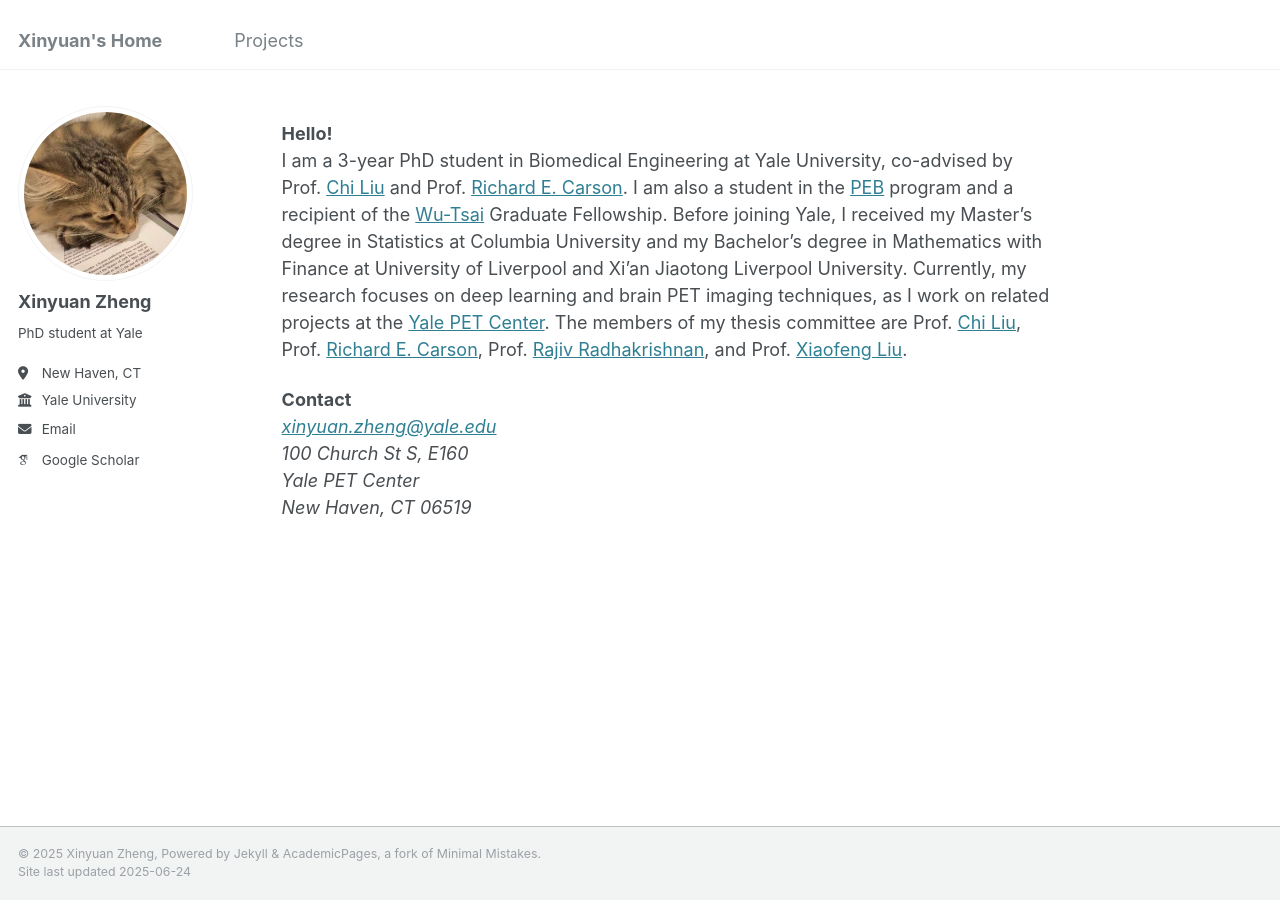
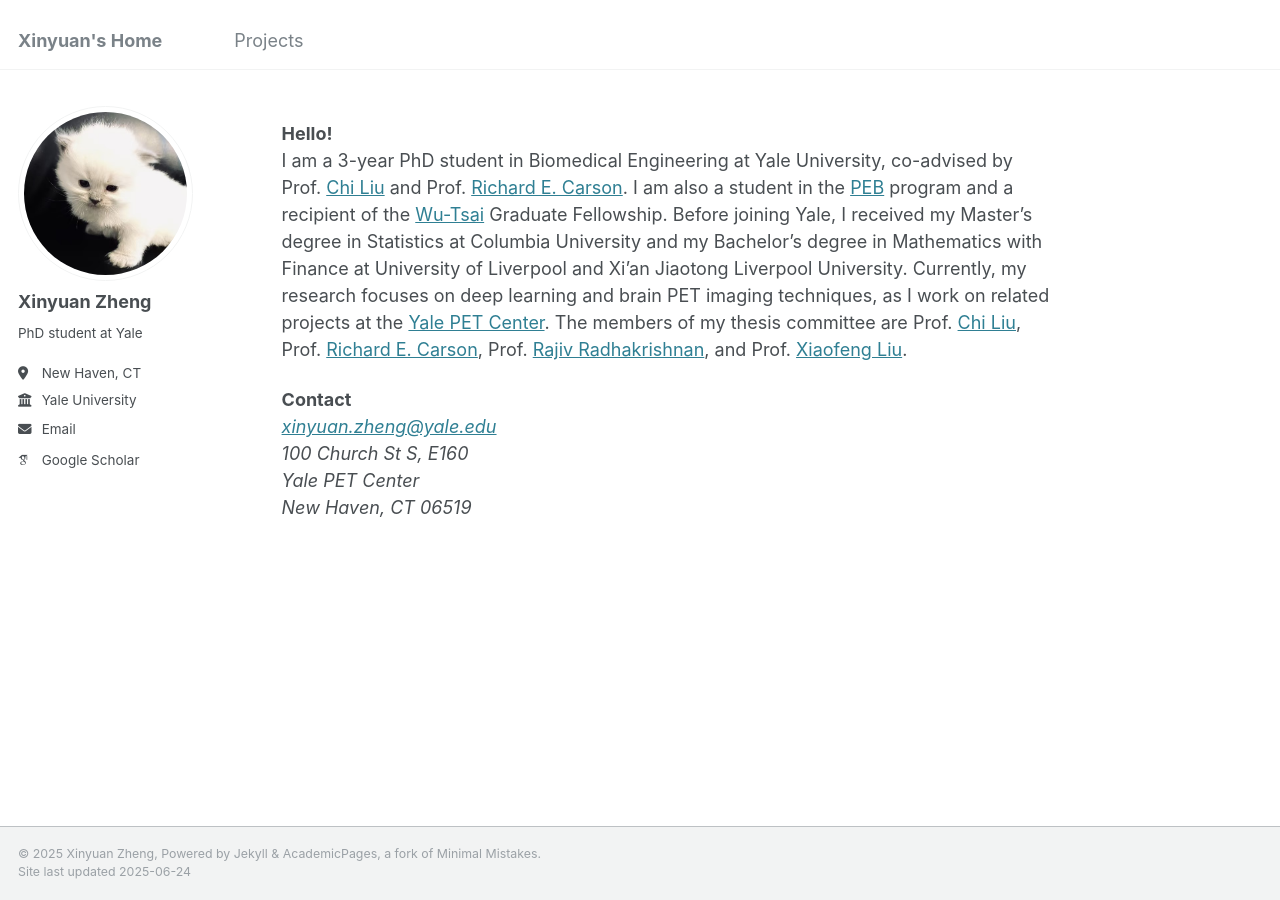
Before and after one commit to xinyuan-zheng/xinyuan-zheng.github.io, a Jekyll site: the page built from _pages/about.md, in a window 1280 px wide. Built offline with Jekyll 4.4.1, drawn with Linux system fonts in a browser that asks for light colours; some web fonts are replaced.

Commit message:
use bubu as the profile image

```diff
--- a/_config.yml
+++ b/_config.yml
@@ -21,7 +21,7 @@ repository               : "xinyuan-zheng/xinyuan-zheng.github.io"
 #               Additional customization can be done by editing /_includes/author-profile.html
 author:
   # Biographic information
-  avatar           : "momo.jpg"
+  avatar           : "bubu.png"
   name             : "Xinyuan Zheng"
   pronouns         : # example: "she/her"
   bio              : "PhD student at Yale"
```
